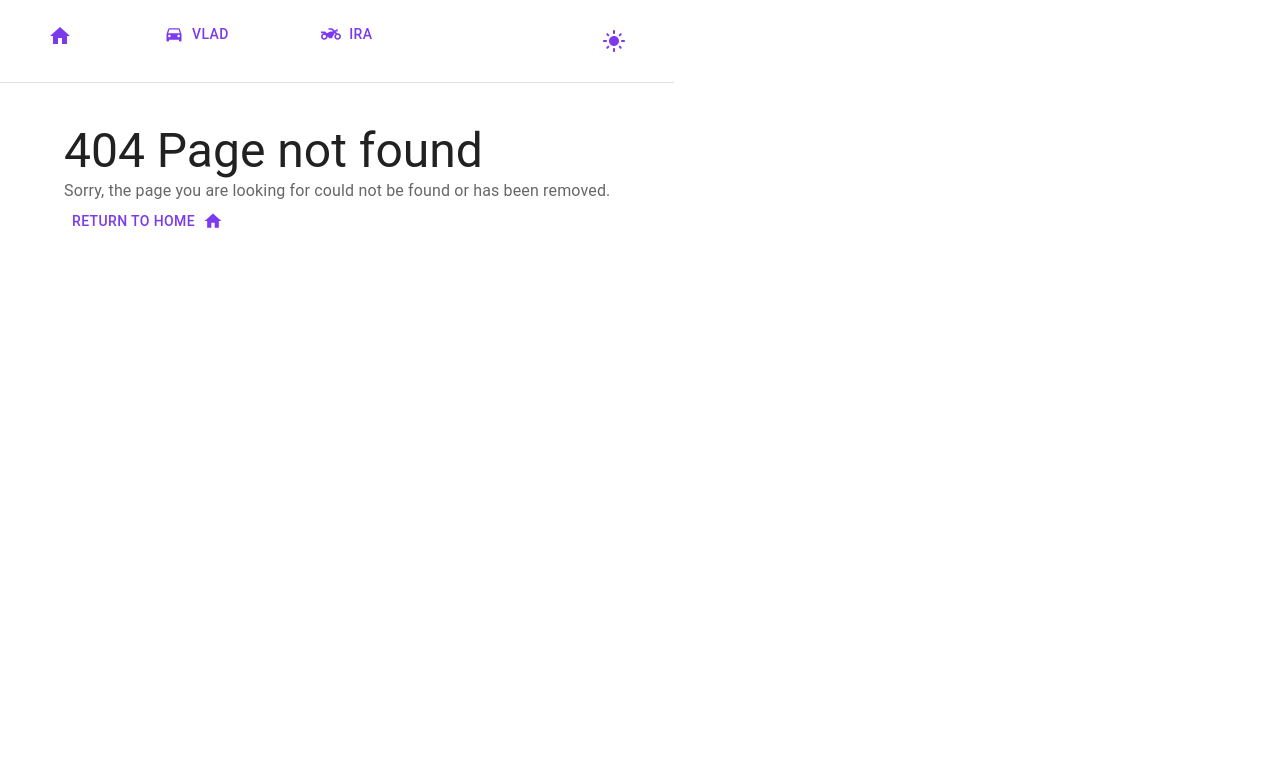
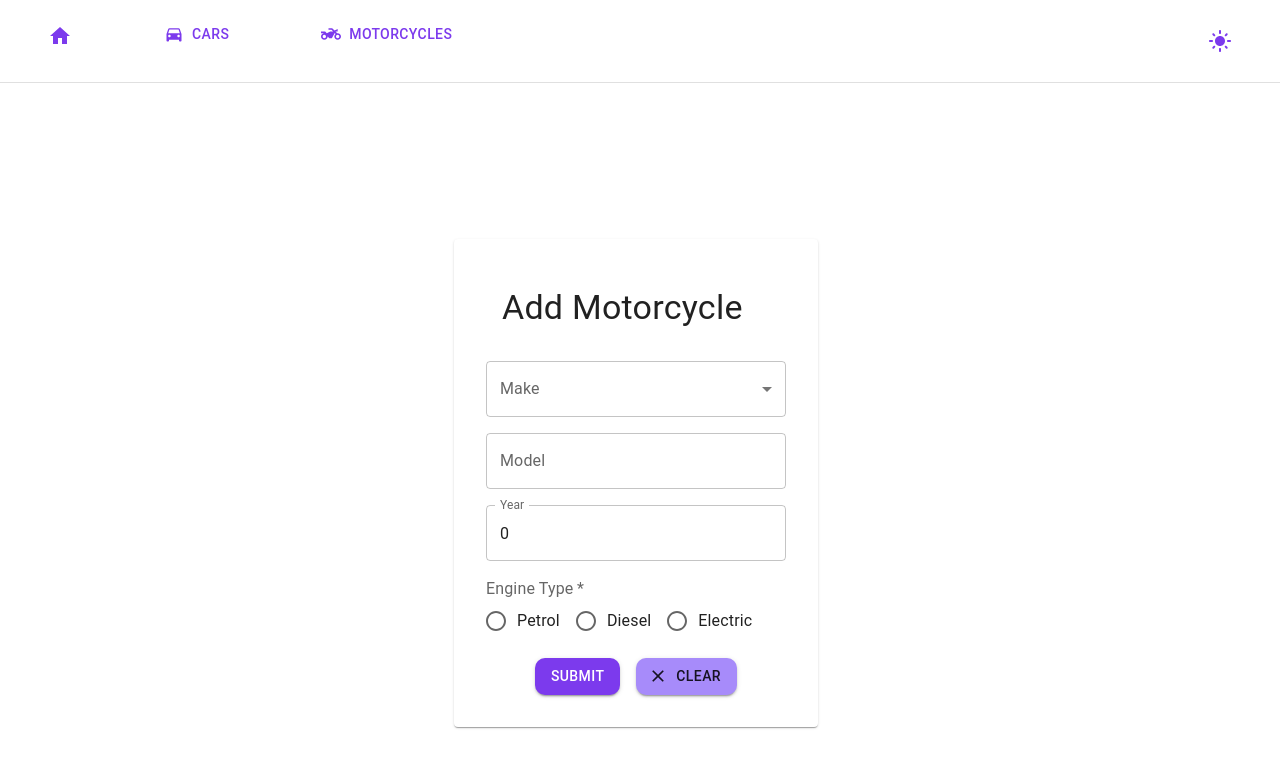
Before and after one commit to proga-react-practice/kappa-team-project, a React (Vite) app: page /moto in a window 1280 px wide. Before the commit this address had no page. Shown: the top 768 px of the page. Built offline with nearby package versions, Linux system fonts and the light colour scheme; the HTML template or start-up script is replaced by a standard one.

Commit message:
fixed list state dropping, changed page names

```diff
--- a/src/App.tsx
+++ b/src/App.tsx
@@ -1,21 +1,32 @@
 import { BrowserRouter, Route, Routes } from 'react-router-dom'
 import Home from './pages/home'
 import Layout from './pages/layout'
-import Vlad from './pages/cars'
-import Ira from './pages/moto'
+import CarsPage from './pages/cars'
+import MotoPage from './pages/moto'
 import NotFoundPage from './pages/not-found'
+
+import { Car, Motorcycle } from './lib/types'
+import VCV from './lib/vcv'
+import { useState } from 'react'
 
 import './App.css'
 
 function App() {
+	const { state : cars,
+		setValue : setCars,
+		revertTo : revertCommit,
+		history : commitHistory,
+		index: commitIndex } = VCV<Car[]>([])
+
+	const [Motorcycles, setMotorcycles] = useState<Motorcycle[]>([]);
 
 	return (
 			<BrowserRouter>
 				<Routes>
 					<Route path="/" element={<Layout />}>
 						<Route index element={<Home />} />
-            <Route path="vlad" element={<Vlad />} />
-            <Route path="ira" element={<Ira />} />
+						<Route path="cars" element={<CarsPage cars={cars} setCars={setCars} revertCommit={revertCommit} commitHistory={commitHistory} commitIndex={commitIndex} />} />
+						<Route path="moto" element={<MotoPage Motorcycles={Motorcycles} setMotorcycles={setMotorcycles} />} />
 						<Route path="*" element={<NotFoundPage />} />
 					</Route>
 				</Routes>
--- a/src/components/form/moto_form.tsx
+++ b/src/components/form/moto_form.tsx
@@ -1,5 +1,5 @@
 import React, { useState } from 'react';
-import { Motorcycle } from '../../types';
+import { Motorcycle } from '../../lib/types';
 import Button from '@mui/material/Button';
 import Stack from '@mui/material/Stack';
 import ClearIcon from '@mui/icons-material/Clear';
--- a/src/lib/types.ts
+++ b/src/lib/types.ts
@@ -10,6 +10,7 @@ export interface Motorcycle {
     maker: string;
     model: string;
     year: number;
+    engine: string;
 }
 
 export const engineTypes = ['Petrol', 'Diesel', 'Electric'] // Engine types
--- a/src/pages/cars.tsx
+++ b/src/pages/cars.tsx
@@ -1,18 +1,20 @@
 import CarForm from '../components/form/carForm'
 import { useState } from 'react'
 import { Car } from '../lib/types'
-import VCV from '../lib/vcv'
 import CarList from '../components/list/carList'
 import CarEditDialog from '../components/dialog/carEditDialog'
 import CarHistory from '../components/dialog/carsHistory'
 import { Box, Container, Divider} from '@mui/material'
 
-function Vlad() {
-	const { state : cars,
-			setValue : setCars,
-			revertTo : revertCommit,
-			history : commitHistory,
-			index: commitIndex } = VCV<Car[]>([]) // Car array state
+interface CarPageProps {
+	cars: Car[]
+	setCars: (cars: Car[]) => void
+	revertCommit: (index: number) => void
+	commitHistory: Car[][]
+	commitIndex: number
+}
+
+function CarsPage({cars, setCars, revertCommit, commitHistory, commitIndex} : CarPageProps) {
 	const [editDialogOpen, setEditDialogOpen] = useState(false)
 	const [editIndex, setEditIndex] = useState<number | null>(null)
 
@@ -59,4 +61,4 @@ function Vlad() {
 	)
 }
 
-export default Vlad
+export default CarsPage
--- a/src/pages/layout.tsx
+++ b/src/pages/layout.tsx
@@ -21,8 +21,8 @@ export default function Layout() {
             <Box>
                 <Box sx={{height: 50, margin: 0, paddingX: 5, paddingY: 2, width: "auto", display: "flex", justifyContent: "start", gap: 10, bgcolor: "background.default"}}>
                     <Link to="/"><IconButton sx={{color: 'primary.main'}}><HomeIcon/></IconButton></Link>
-                    <Link to="vlad"><Button startIcon={<DirectionsCarIcon/>} sx={{color: 'primary.main'}} href="vlad">Vlad</Button></Link>
-                    <Link to="ira"><Button startIcon={<TwoWheelerIcon/>} sx={{color: 'primary.main'}} href="ira">Ira</Button></Link>
+                    <Link to="cars"><Button startIcon={<DirectionsCarIcon/>} sx={{color: 'primary.main'}} href="vlad">Cars</Button></Link>
+                    <Link to="moto"><Button startIcon={<TwoWheelerIcon/>} sx={{color: 'primary.main'}} href="ira">Motorcycles</Button></Link>
                     <IconButton sx={{color: 'primary.main', marginLeft: "auto"}} onClick={changeTheme}>{themes[themeIndex].icon}</IconButton>
                 </Box>
                 <Divider />
--- a/src/pages/moto.tsx
+++ b/src/pages/moto.tsx
@@ -1,12 +1,16 @@
 import  { useState } from 'react';
 import { Box, Stack, Pagination } from '@mui/material';
 
-import MotorcycleForm from './components/moto/moto_form';
-import MotorcycleList from './components/moto/moto_list';
-import { Motorcycle } from './types';
+import MotorcycleForm from '../components/form/moto_form';
+import MotorcycleList from '../components/list/moto_list';
+import { Motorcycle } from '../lib/types';
 
-function Ira() {
-  const [Motorcycles, setMotorcycles] = useState<Motorcycle[]>([]);
+interface MotoPageProps {
+  Motorcycles: Motorcycle[];
+  setMotorcycles: (Motorcycles: Motorcycle[]) => void;
+}
+
+function MotoPage({Motorcycles, setMotorcycles} : MotoPageProps) {
   const [page, setPage] = useState(1);
   const itemsPerPage = 2;
   const startIndex = (page - 1) * itemsPerPage;
@@ -42,7 +46,7 @@ function Ira() {
             <Pagination
               count={Math.ceil(Motorcycles.length / itemsPerPage)}
               page={page}
-              onChange={(event, value) => setPage(value)}
+              onChange={(_, value) => setPage(value)}
               color="secondary"
             />
           )}
@@ -52,4 +56,4 @@ function Ira() {
   );
 }
 
-export default Ira;
+export default MotoPage;
```
Lines whose indentation alone changed are shown as unchanged.
